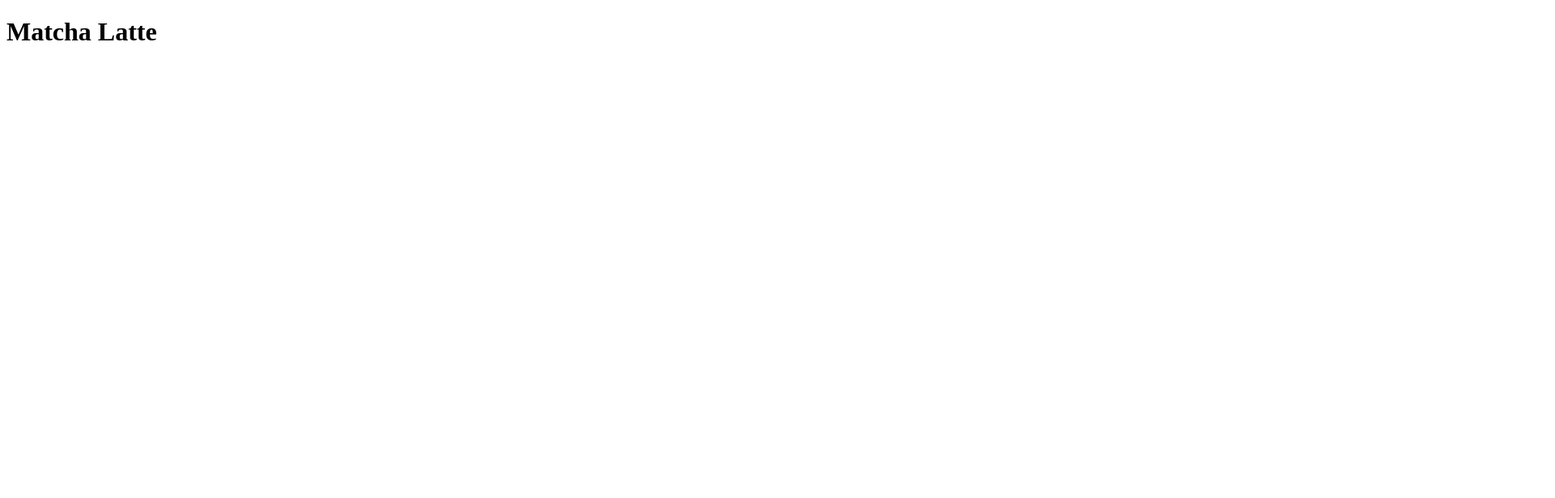
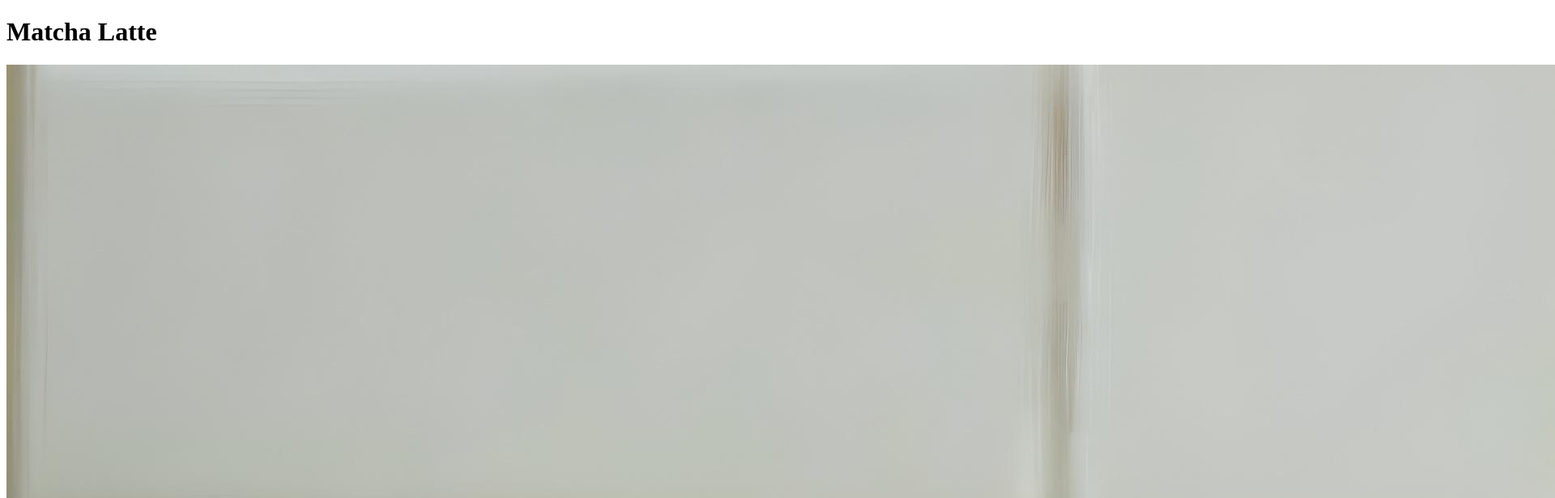
Before and after one commit to cdoame/odin-recipes, a plain HTML site: page recipes/matcha.html in a window 1280 px wide. Shown: the top 616 px of the page at 81% size, 1920 px wide, since content can reach past the window. Drawn offline with Linux system fonts and the light colour scheme.

Commit message:
Add Picture of Matcha Latte in matcha.html

```diff
--- a/recipes/matcha.html
+++ b/recipes/matcha.html
@@ -7,5 +7,6 @@
 </head>
 <body>
     <h1>Matcha Latte</h1>
+    <img src="../img/matcha-latte.jpg" alt="Matcha Latte standing on a counter top">
 </body>
 </html>
```
Also changed, not shown: img/matcha-latte.jpg (added).
